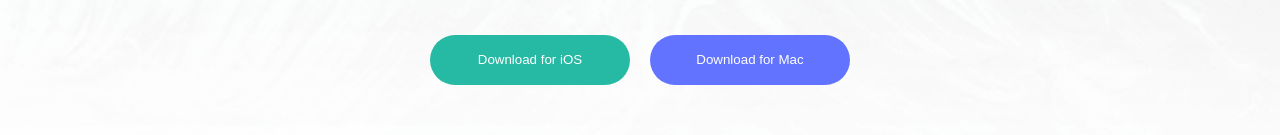
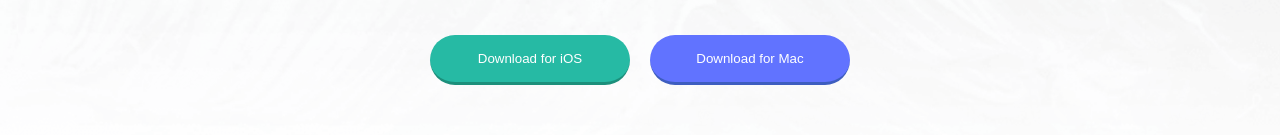
Before and after one commit to cogumos/Paketa_Clipboard, a plain HTML site: page index.html in a window 1280 px wide. Shown: the part 459-594 px from the top of the page. Drawn offline with Linux system fonts and the light colour scheme; a web font is replaced by a local one.

Commit message:
add favicon and border buttom and it's style

```diff
--- a/index.html
+++ b/index.html
@@ -10,6 +10,7 @@
     <link rel="preconnect" href="https://fonts.gstatic.com">
     <link href="https://fonts.googleapis.com/css2?family=Bai+Jamjuree&display=swap" rel="stylesheet">
     <link href="https://cdnjs.cloudflare.com/ajax/libs/font-awesome/5.15.3/css/all.min.css" rel="stylesheet">
+    <link rel="icon" href="images/favicon-32x32.png" />
 
 </head>
 
--- a/style.css
+++ b/style.css
@@ -23,8 +23,9 @@ header {
     width: 200px;
     height: 50px;
     border-radius: 37px;
+    font-weight: 700px;
     border: none;
-    font-weight: 700px;
+    border-bottom: 3px solid rgba(18, 87, 72, 0.438);
 }
 
 .btn__ios:hover {
@@ -40,6 +41,7 @@ header {
     border-radius: 37px;
     border: none;
     font-weight: 700px;
+    border-bottom: 3px solid rgba(15, 64, 110, 0.438);
 }
 
 .btn__mac:hover {
```
